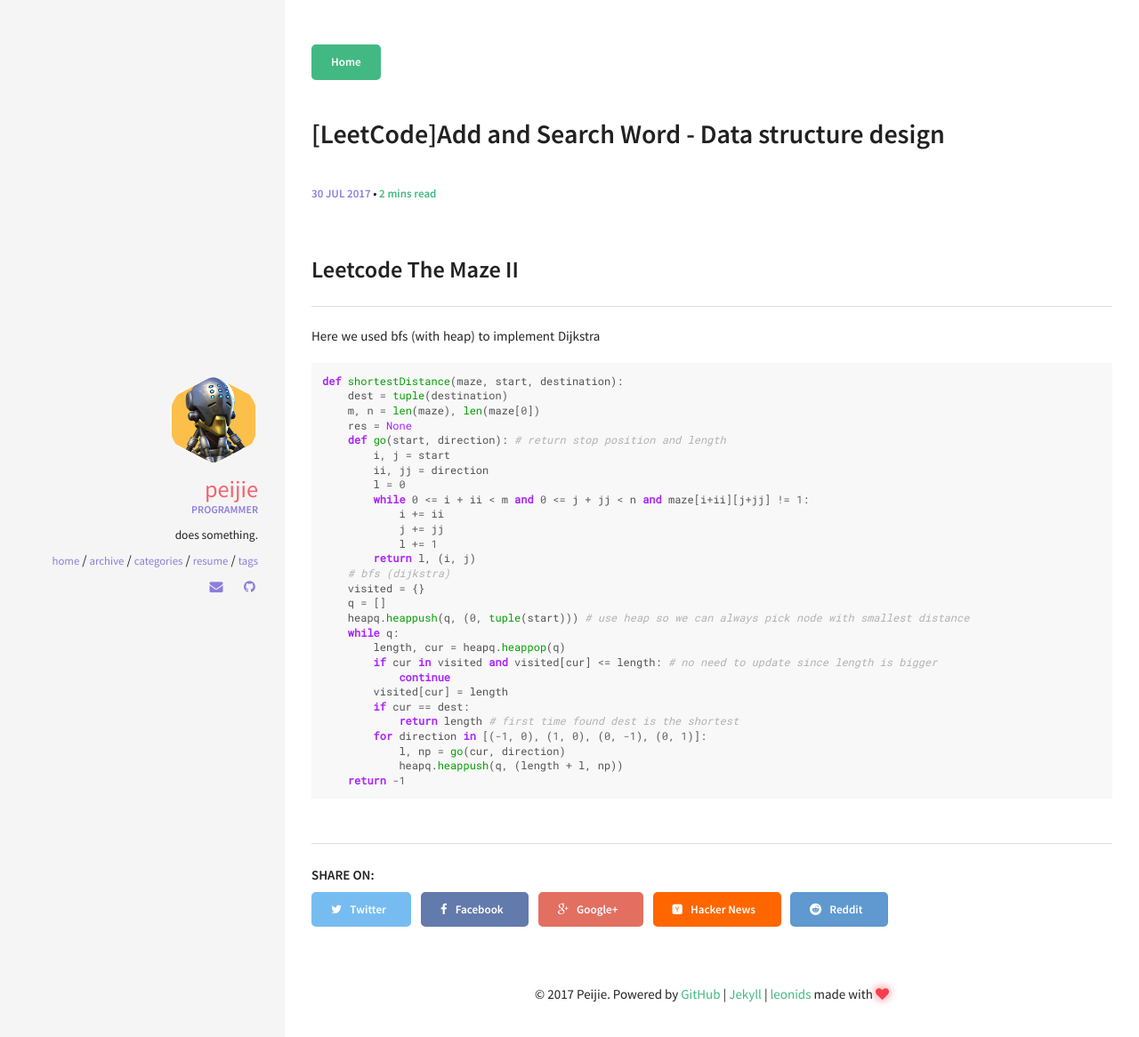
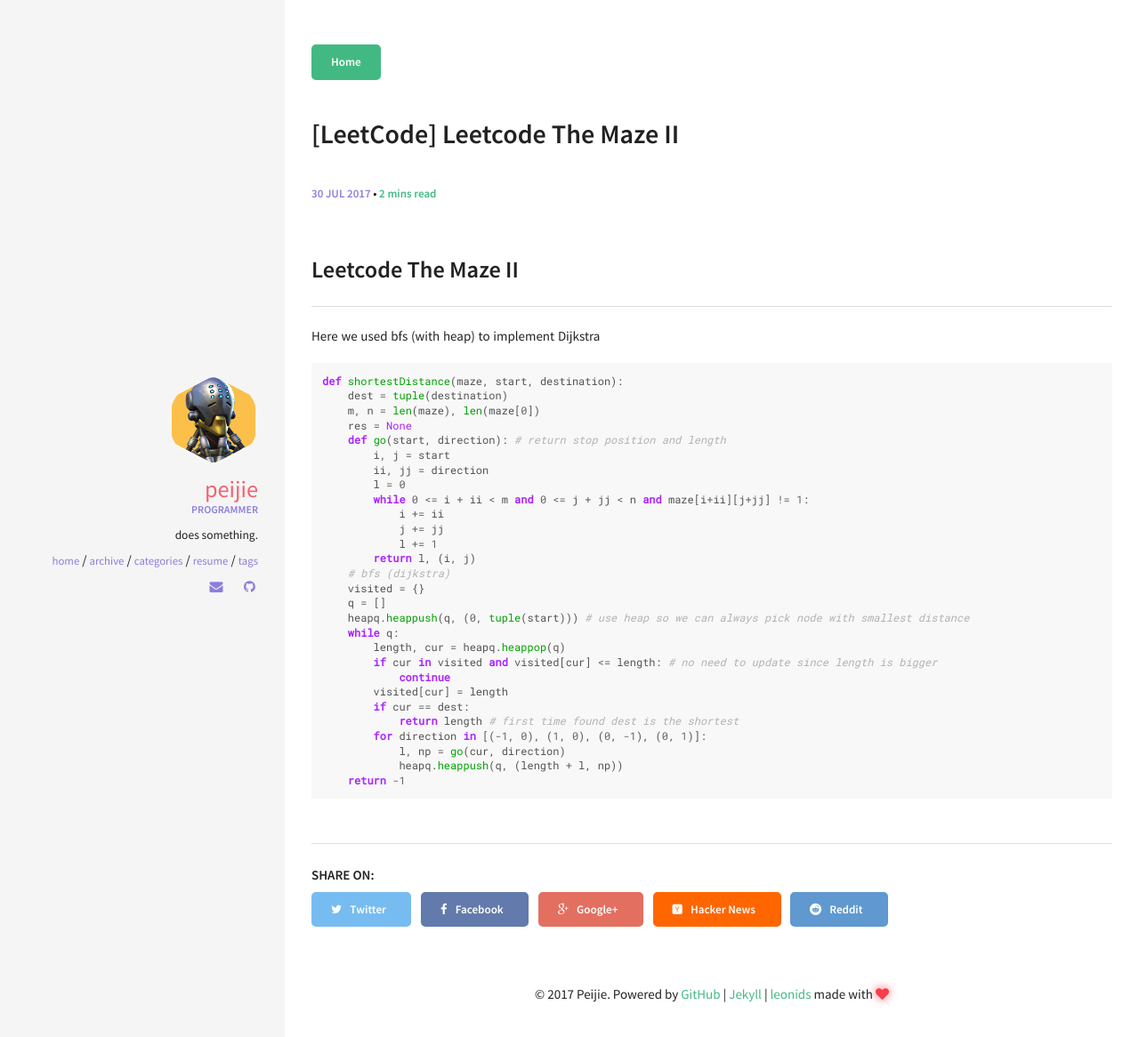
Before and after one commit to peijiehu/code, a Jekyll site: the page built from _posts/2017-7-30-leetcode-the-maze-ii.md, in a window 1280 px wide. Shown: the top 1166 px of the page at 89% size. Built offline with Jekyll 4.4.1, drawn with Linux system fonts in a browser that asks for light colours.

Commit message:
fix post title

```diff
--- a/_posts/2017-7-30-leetcode-the-maze-ii.md
+++ b/_posts/2017-7-30-leetcode-the-maze-ii.md
@@ -1,6 +1,6 @@
 ---
 layout: post
-title: "[LeetCode]Add and Search Word - Data structure design"
+title: "[LeetCode] Leetcode The Maze II"
 excerpt: ''
 categories: [code]
 date:   2017-07-30 14:30:00
```
Also changed, not shown: _posts/2017-7-30-leetcode-add-search-word.md (+2 -2 lines), _posts/2017-7-30-leetcode-word-search.md (+1 -1 lines).
